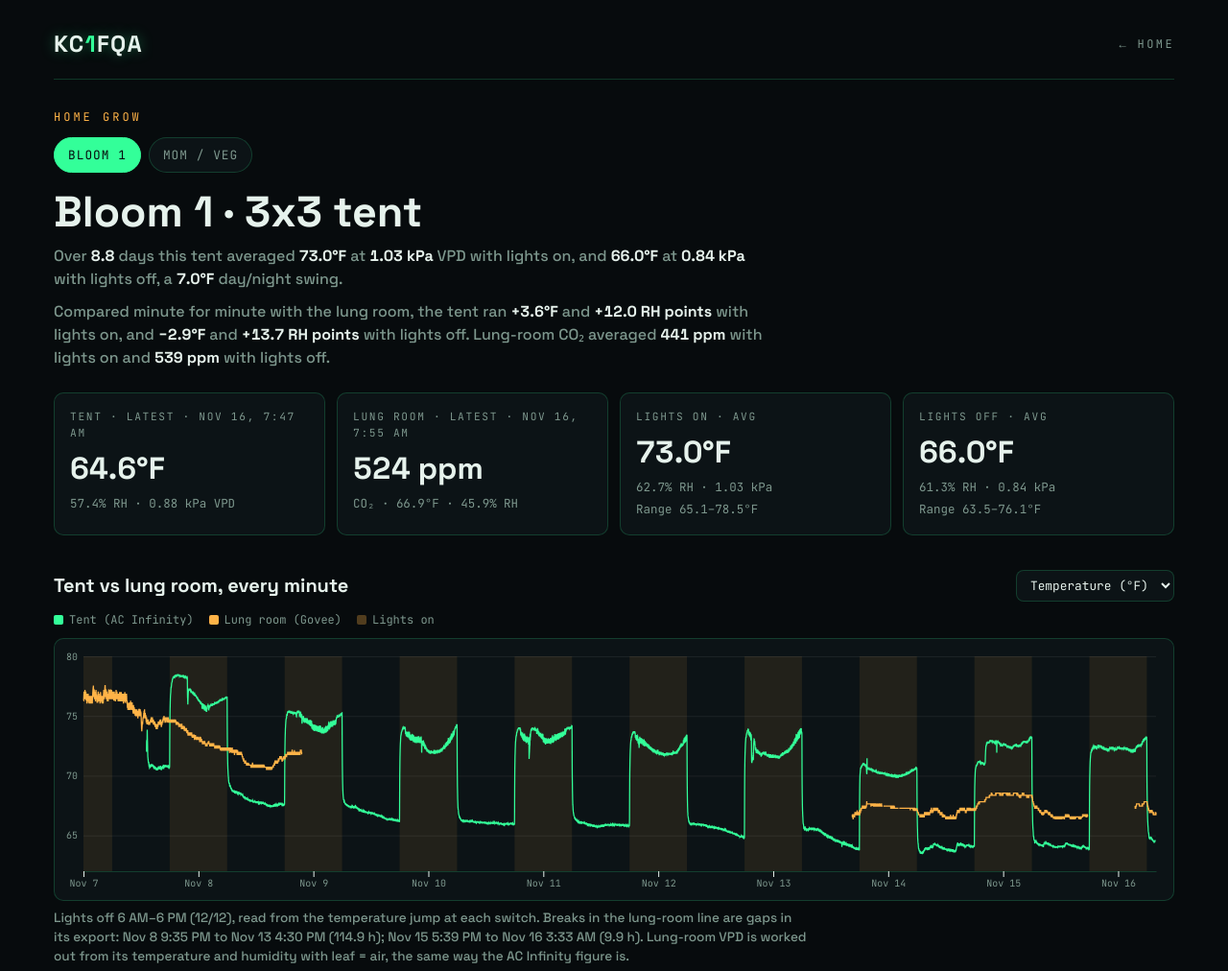
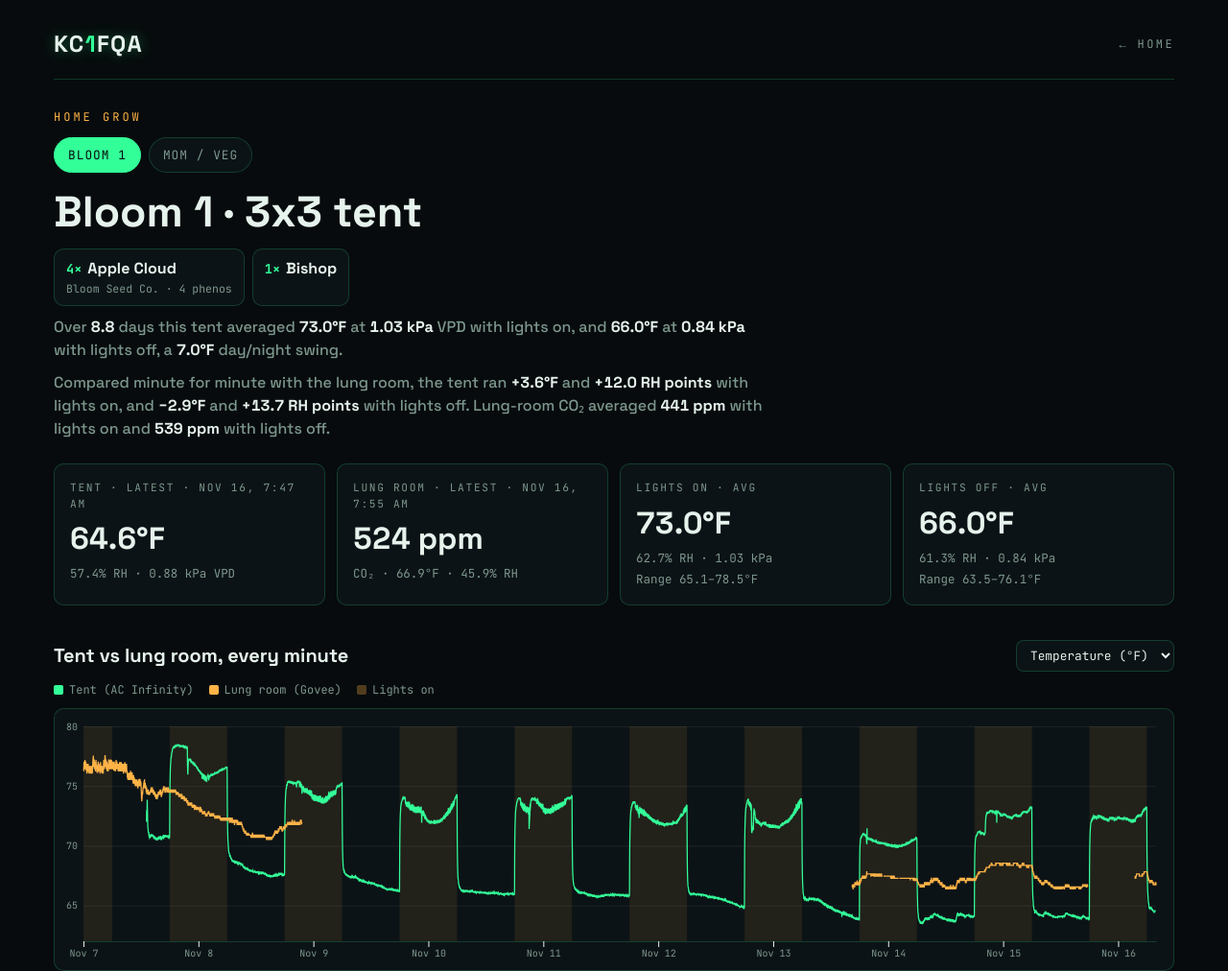
Before and after one commit to kc1fqa/kc1fqa.github.io, a plain HTML site: page hg.html in a window 1280 px wide. Shown: the top 1012 px of the page at 96% size. Drawn offline with Linux system fonts and the light colour scheme.

Commit message:
Home grow page: list cultivars in Bloom 1
Co-Authored-By: Claude Opus 5.5 <noreply@anthropic.com>
Claude-Session: https://claude.ai/code/session_01CSpyA7FhM1BD62sPM38jSw

```diff
--- a/hg.html
+++ b/hg.html
@@ -36,6 +36,11 @@
   .tab[aria-current="page"] { color: var(--bg); background: var(--accent); border-color: var(--accent); }
   h1 { font-size: clamp(1.8rem, 6vw, 2.8rem); line-height: 1.1; margin-top: 16px; }
   .lede { color: var(--dim); margin-top: 10px; max-width: 72ch; }
+  .plants { display: flex; gap: 8px; flex-wrap: wrap; margin-top: 14px; }
+  .plant { background: var(--panel); border: 1px solid var(--line); border-radius: 10px; padding: 8px 12px; }
+  .plant .n { font-weight: 700; }
+  .plant .n .c { color: var(--accent); font-family: var(--mono); font-size: 0.85rem; margin-right: 6px; }
+  .plant .b { font-family: var(--mono); font-size: 0.72rem; color: var(--dim); }
   .lede b { color: var(--fg); font-weight: 700; font-variant-numeric: tabular-nums; }
   .cards { margin-top: 24px; display: grid; grid-template-columns: repeat(auto-fit, minmax(210px, 1fr)); gap: 12px; }
   .card { background: var(--panel); border: 1px solid var(--line); border-radius: 10px; padding: 16px; }
@@ -77,6 +82,7 @@
   <p class="eyebrow">HOME GROW</p>
   <nav class="tabs" id="tabs" aria-label="Tent"></nav>
   <h1 id="title">—</h1>
+  <div class="plants" id="plants" aria-label="Cultivars in this tent"></div>
   <p class="lede" id="lede">Loading readings…</p>
   <p class="lede room-only" id="lede2"></p>
 
@@ -149,6 +155,10 @@ const TENTS = {
     roomLabel: 'Lung room (Govee)',
     roomVpdNote: 'Lung-room VPD is worked out from its temperature and humidity with leaf = air, the same way the AC Infinity figure is.',
     src: 'AC Infinity controller "Bloom 3x3" and Govee Smart CO₂ Monitor (lung room) exports',
+    plants: [
+      { name: 'Apple Cloud', breeder: 'Bloom Seed Co.', count: 4, note: '4 phenos' },
+      { name: 'Bishop', count: 1 }
+    ],
     schedule: [{ from: null, offStart: '06:00', offEnd: '18:00' }]
   },
   veg: {
@@ -335,6 +345,16 @@ function writeLede(el, parts) {
 function drawStatic() {
   const T = TENTS[key];
   set('title', T.name);
+  const pl = $('plants'); pl.replaceChildren(); pl.hidden = !(T.plants && T.plants.length);
+  for (const c of T.plants || []) {
+    const d = document.createElement('div'); d.className = 'plant';
+    const n = document.createElement('div'); n.className = 'n';
+    const cnt = document.createElement('span'); cnt.className = 'c'; cnt.textContent = `${c.count}×`;
+    n.append(cnt, document.createTextNode(c.name)); d.append(n);
+    const sub = [c.breeder, c.note].filter(Boolean).join(' · ');
+    if (sub) { const b = document.createElement('div'); b.className = 'b'; b.textContent = sub; d.append(b); }
+    pl.append(d);
+  }
   document.title = `KC1FQA · Home Grow · ${T.tab}`;
   const hasCo2 = room.some((r) => !isNaN(r.co2));
   document.querySelectorAll('.room-only').forEach((e) => { e.hidden = !room.length; });
```
